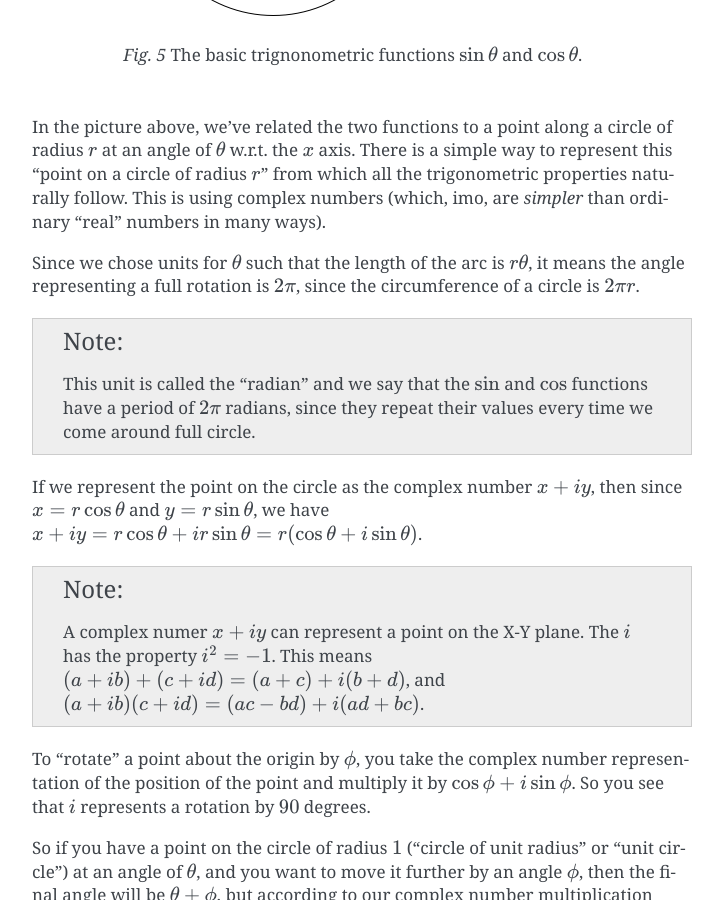
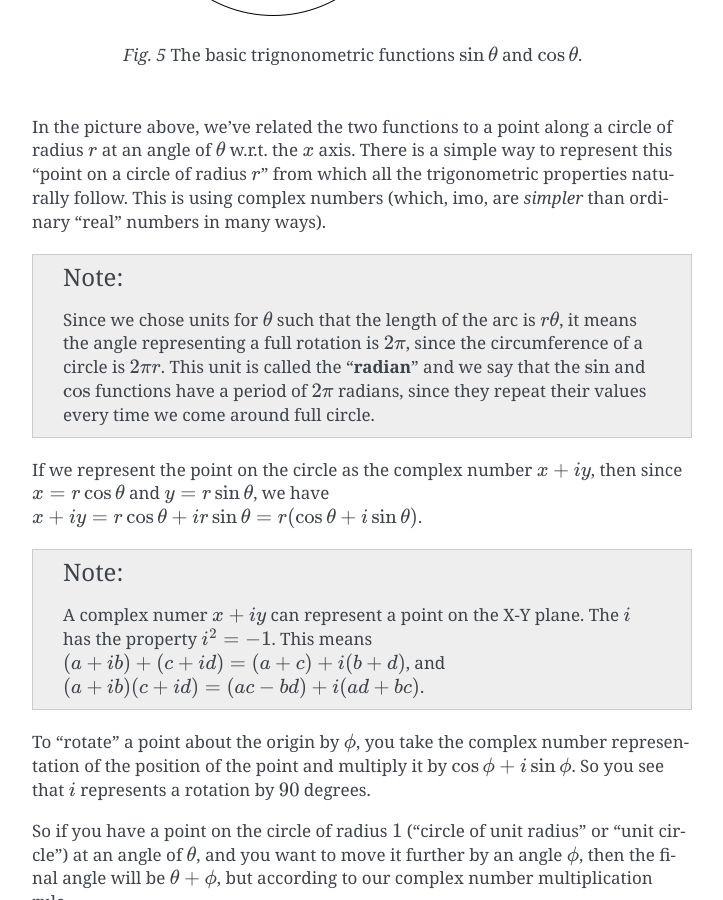
Before and after one commit to kreauniv/comparts431, a Sphinx documentation site: the page built from source/math.rst, in a window 1280 px wide and 900 px high, scrolled down 8951 px. Shown: the whole window, without its empty margins (388-1111 px from the left). Built offline with Sphinx 7.4.7, drawn with Linux system fonts in a browser that asks for light colours.

```diff
--- a/source/math.rst
+++ b/source/math.rst
@@ -332,11 +332,10 @@ from which all the trigonometric properties naturally follow. This is using
 complex numbers (which, imo, are *simpler* than ordinary "real" numbers in many
 ways).
 
-Since we chose units for :math:`\theta` such that the length of the arc is
-:math:`r\theta`, it means the angle representing a full rotation is :math:`2\pi`,
-since the circumference of a circle is :math:`2\pi r`.
-
-.. note:: This unit is called the "radian" and we say that the :math:`\sin` and
+.. note:: Since we chose units for :math:`\theta` such that the length of the
+   arc is :math:`r\theta`, it means the angle representing a full rotation is
+   :math:`2\pi`, since the circumference of a circle is :math:`2\pi r`. This
+   unit is called the "**radian**" and we say that the :math:`\sin` and
    :math:`\cos` functions have a period of :math:`2\pi` radians, since they
    repeat their values every time we come around full circle.
 
```
